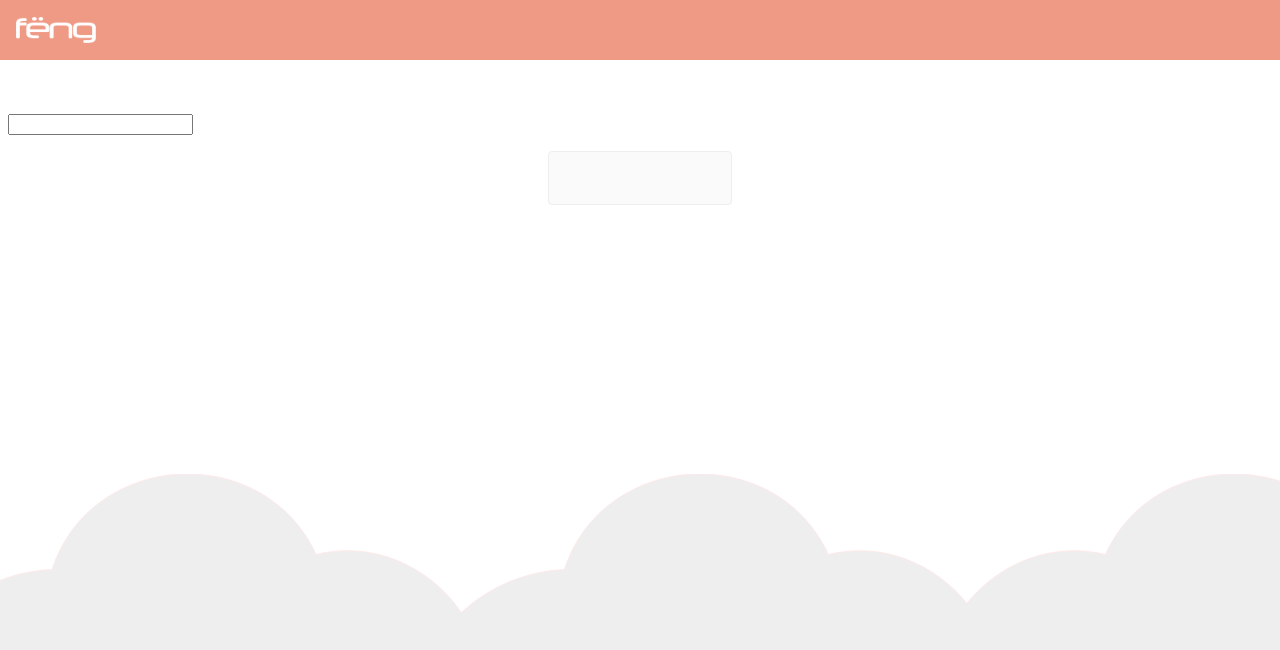
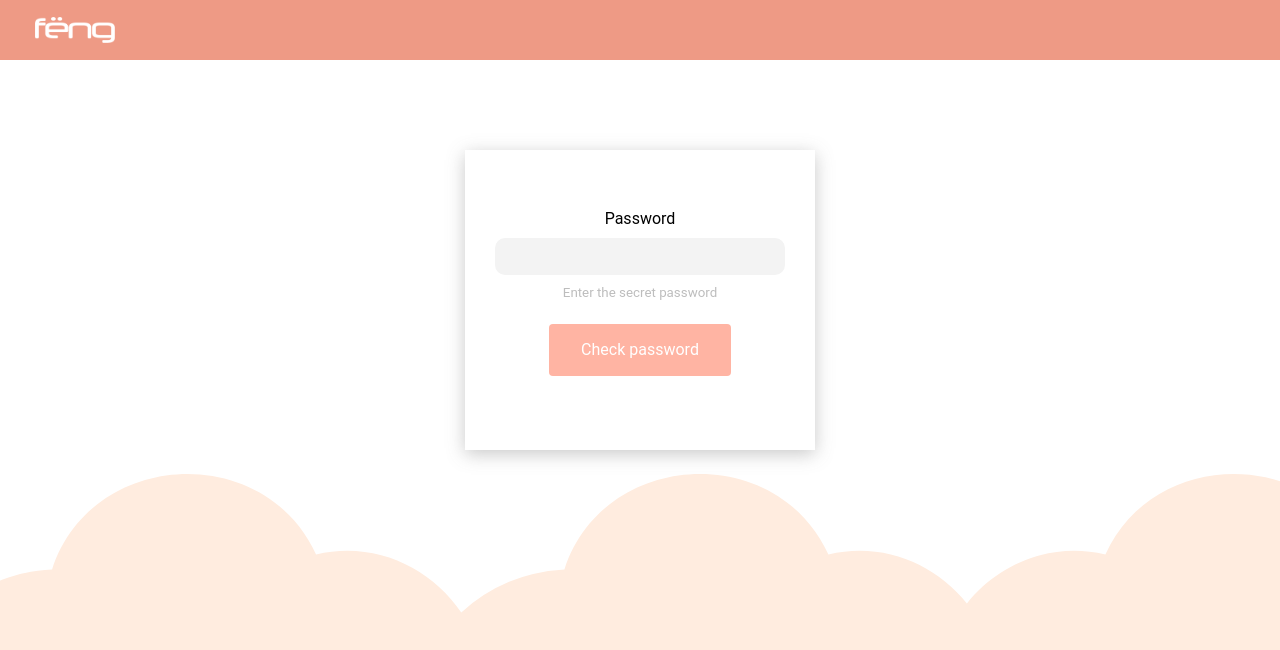
Before and after one commit to Marquesjob/password-checker, an Angular app: page / in a window 1280 px wide. Shown: the top 650 px of the page. Built offline with nearby package versions, Linux system fonts and the light colour scheme.

Commit message:
- layout do componente de login

```diff
--- a/src/app/app.component.html
+++ b/src/app/app.component.html
@@ -5,20 +5,11 @@
 
 
 <div class="content" role="main">
+  <router-outlet></router-outlet>
+  <app-login></app-login>
   <svg id="clouds" xmlns="http://www.w3.org/2000/svg" width="2611.084" height="485.677" viewBox="0 0 2611.084 485.677">
     <path id="Path_39" data-name="Path 39"
       d="M2379.709,863.793c10-93-77-171-168-149-52-114-225-105-264,15-75,3-140,59-152,133-30,2.83-66.725,9.829-93.5,26.25-26.771-16.421-63.5-23.42-93.5-26.25-12-74-77-130-152-133-39-120-212-129-264-15-54.084-13.075-106.753,9.173-138.488,48.9-31.734-39.726-84.4-61.974-138.487-48.9-52-114-225-105-264,15a162.027,162.027,0,0,0-103.147,43.044c-30.633-45.365-87.1-72.091-145.206-58.044-52-114-225-105-264,15-75,3-140,59-152,133-53,5-127,23-130,83-2,42,35,72,70,86,49,20,106,18,157,5a165.625,165.625,0,0,0,120,0c47,94,178,113,251,33,61.112,8.015,113.854-5.72,150.492-29.764a165.62,165.62,0,0,0,110.861-3.236c47,94,178,113,251,33,31.385,4.116,60.563,2.495,86.487-3.311,25.924,5.806,55.1,7.427,86.488,3.311,73,80,204,61,251-33a165.625,165.625,0,0,0,120,0c51,13,108,15,157-5a147.188,147.188,0,0,0,33.5-18.694,147.217,147.217,0,0,0,33.5,18.694c49,20,106,18,157,5a165.625,165.625,0,0,0,120,0c47,94,178,113,251,33C2446.709,1093.793,2554.709,922.793,2379.709,863.793Z"
-      transform="translate(142.69 -634.312)" fill="#eee" />
+      transform="translate(142.69 -634.312)"/>
   </svg>
 </div>
-
-<div class="">
-    <input type="text">
-</div>
-
-<div class="button-container">
-  <a class="button" target="_blank" rel="noopener" href="https://angular.io/tutorial"></a>
-</div>
-
-
-<router-outlet></router-outlet>
--- a/src/app/app.component.scss
+++ b/src/app/app.component.scss
@@ -28,28 +28,9 @@
      font-weight: 600;
  }
 
- .toolbar img {
-     margin: 0 16px;
- }
-
- .toolbar #twitter-logo {
-     height: 40px;
-     margin: 0 8px;
- }
-
- .toolbar #youtube-logo {
-     height: 40px;
-     margin: 0 16px;
- }
-
- .toolbar #twitter-logo:hover,
- .toolbar #youtube-logo:hover {
-     opacity: 0.8;
- }
-
  .content {
      display: flex;
-     margin: 82px auto 32px;
+     margin: 150px auto 32px;
      padding: 0 16px;
      max-width: 960px;
      flex-direction: column;
@@ -77,16 +58,17 @@
      color: #031222;
  }
 
-
-
  svg#clouds {
-     stroke: rgb(255, 233, 233);
      position: fixed;
      bottom: -160px;
      left: -230px;
      z-index: -10;
+     fill: #ffecdf;
  }
 
+ img {
+    margin-left: 35px;
+ }
  /* Responsive Styles */
  @media screen and (max-width: 767px) {}
 
--- a/src/app/app.module.ts
+++ b/src/app/app.module.ts
@@ -5,6 +5,7 @@ import { AppRoutingModule } from './app-routing.module';
 import { AppComponent } from './app.component';
 import { SuccessComponent } from './components/success/success.component';
 import { FailComponent } from './components/fail/fail.component';
+import { LoginComponent } from './components/login/login.component';
 
 
 @NgModule({
@@ -12,6 +13,7 @@ import { FailComponent } from './components/fail/fail.component';
     AppComponent,
     SuccessComponent,
     FailComponent,
+    LoginComponent,
   ],
   imports: [
     BrowserModule,
--- /dev/null
+++ b/src/app/components/login/login.component.html
@@ -0,0 +1,8 @@
+<form class="formGroupLogin">
+    <label for="Password">Password</label>
+    <input type="text" id="password" type="password">
+    <small>Enter the secret password</small>
+    <div class="button-container">
+        <a class="button" target="_blank">Check password</a>
+    </div>
+</form>
--- /dev/null
+++ b/src/app/components/login/login.component.scss
@@ -0,0 +1,28 @@
+    .formGroupLogin {
+        box-sizing: border-box;
+        padding: 0 30px;
+        max-width: 350px;
+        width: 350px;
+        height: 300px;
+        text-align: center;
+        display: flex;
+        flex-direction: column;
+        justify-content: center;
+        box-shadow: 0 4px 17px rgba(100, 100, 100, 0.35);
+
+        #password, #password:hover {
+            text-align: center;
+            font-size: 20px;
+            box-sizing: border-box;
+            height: 37px;
+            margin: 10px 0;
+            padding: 3px 9px;
+            border: none;
+            border-radius: 10px;
+            background-color: rgb(243, 243, 243);
+            outline: none;
+        }
+        small {
+            color: rgb(189, 189, 189);
+        }
+    }
--- /dev/null
+++ b/src/app/components/login/login.component.ts
@@ -0,0 +1,15 @@
+import { Component, OnInit } from '@angular/core';
+
+@Component({
+  selector: 'app-login',
+  templateUrl: './login.component.html',
+  styleUrls: ['./login.component.scss']
+})
+export class LoginComponent implements OnInit {
+
+  constructor() { }
+
+  ngOnInit(): void {
+  }
+
+}
--- a/src/index.html
+++ b/src/index.html
@@ -8,6 +8,6 @@
   <link rel="icon" type="image/x-icon" href="favicon.ico">
 </head>
 <body>
-  <app-root></app-root>
+  <app-root ></app-root>
 </body>
 </html>
--- a/src/styles.scss
+++ b/src/styles.scss
@@ -1,21 +1,23 @@
-
+* {
+  font-family: 'Roboto', sans-serif;
+}
 
 .button svg.material-icons path {
   fill: #888;
 }
 
 .button-container {
+  color: white;
   display: flex;
   flex-wrap: wrap;
   justify-content: center;
-    margin-top: 16px;
+  margin-top: 24px;
 }
 
 .button {
   all: unset;
   border-radius: 4px;
-    border: 1px solid #eee;
-    background-color: #fafafa;
+  background-color: #ffb4a3;
   height: 20px;
   width: 150px;
   margin: 0 8px 16px;
@@ -37,6 +39,7 @@
 }
 
 .button-container .button:not(.highlight-card):hover {
-    transform: translateY(-3px);
-    box-shadow: 0 4px 17px rgba(100, 100, 100, 0.35);
+  background-color: #ff8667;
+  // transform: translateY(-3px);
+  // box-shadow: 0 4px 17px rgba(100, 100, 100, 0.35);
 }
```
Also changed, not shown: src/app/app-routing.module.ts (+6 -1 lines). Lines whose indentation alone changed are shown as unchanged.
